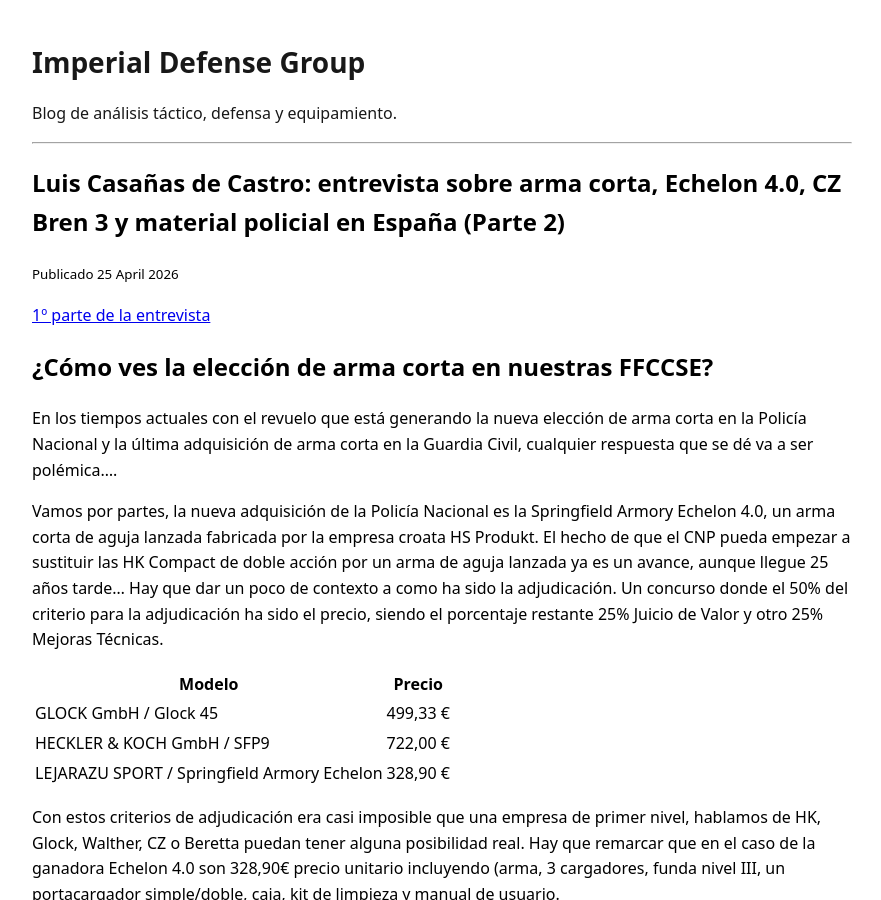
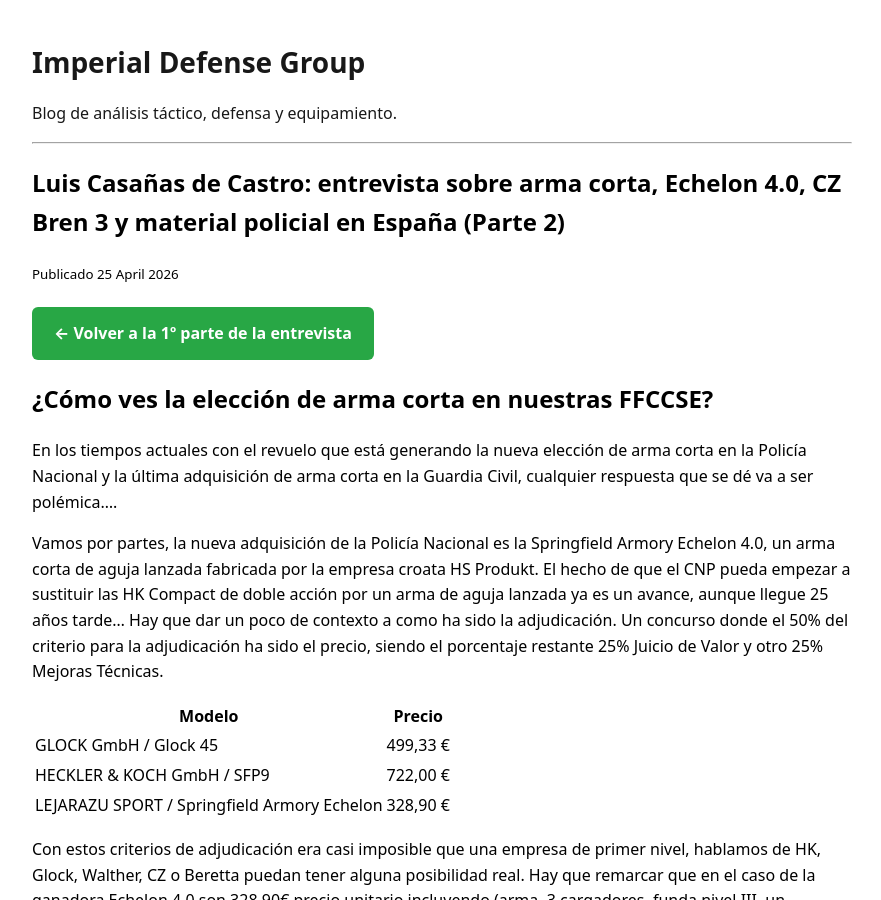
Before and after one commit to imperialdefensegroup/articulos, a Jekyll site: the page built from _posts/2026-04-25-entrevista-luis-casanas-parte-2.md, in a window 1280 px wide and 900 px high. Shown: the whole window, without its empty margins (198-1079 px from the left). Built offline with Jekyll 4.4.1, drawn with Linux system fonts in a browser that asks for light colours.

Commit message:
Update 2026-04-25-entrevista-luis-casanas-parte-2.md

```diff
--- a/_posts/2026-04-25-entrevista-luis-casanas-parte-2.md
+++ b/_posts/2026-04-25-entrevista-luis-casanas-parte-2.md
@@ -4,7 +4,12 @@ title: "Luis Casañas de Castro: entrevista sobre arma corta, Echelon 4.0, CZ Br
 date: 2026-04-25
 permalink: /entrevista-luis-casanas-parte-2/
 ---
-[1º parte de la entrevista](https://imperialdefensegroup.github.io/articulos/2025/09/04/luis-casanas-de-castro-consultor-tactico/)
+<p style="margin: 20px 0;">
+  <a href="https://imperialdefensegroup.github.io/articulos/2025/09/04/luis-casanas-de-castro-consultor-tactico/"
+     style="display: inline-block; background-color: #28a745; color: #fff; padding: 14px 22px; text-decoration: none; border-radius: 6px; font-weight: bold;">
+    ← Volver a la 1º parte de la entrevista
+  </a>
+</p>
 
 ## ¿Cómo ves la elección de arma corta en nuestras FFCCSE?
 En los tiempos actuales con el revuelo que está generando la nueva elección de arma corta en la Policía Nacional y la última adquisición de arma corta en la Guardia Civil, cualquier respuesta que se dé va a ser polémica….
```
